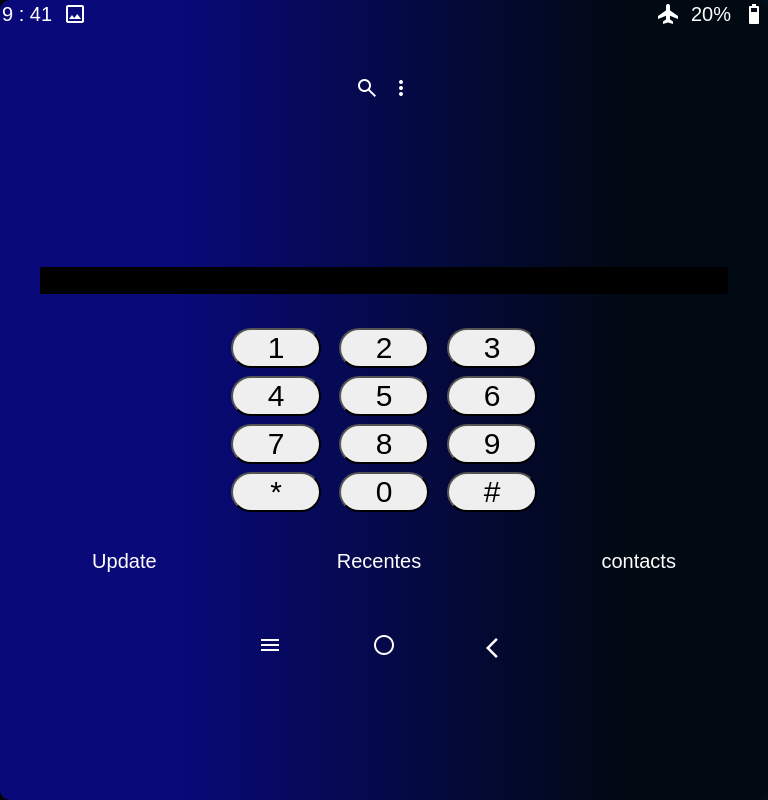
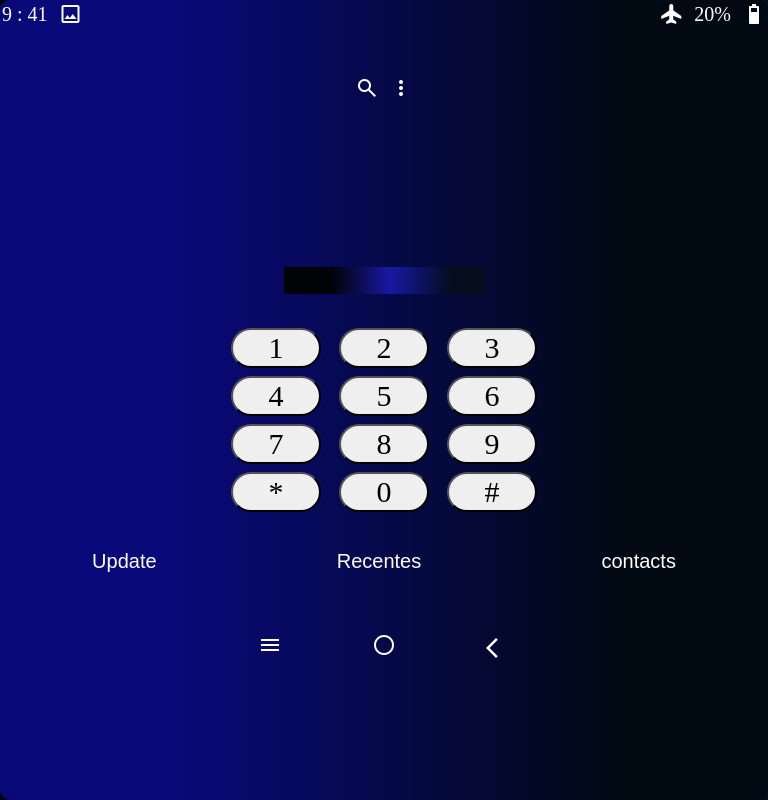
Before and after one commit to TUNISIA-user/app-clone-react, a React (Create React App) app: page /login in a window 768 px wide. Built offline with nearby package versions, Linux system fonts and the light colour scheme.

Commit message:
LAST__UPDATE__FUNC1

```diff
--- a/public/index.html
+++ b/public/index.html
@@ -13,7 +13,7 @@
 
     <link rel="manifest" href="%PUBLIC_URL%/manifest.json" />
 
-    <title>DRAG DROP </title>
+    <title>clone--app</title>
     <link rel="stylesheet" href="https://fonts.googleapis.com/css2?family=Material+Symbols+Outlined:opsz,wght,FILL,GRAD@20..48,100..700,0..1,-50..200" />
     <link rel="stylesheet"
     href="https://fonts.googleapis.com/css?family=Tangerine">
--- a/src/Component/KeyPad.css
+++ b/src/Component/KeyPad.css
@@ -178,3 +178,21 @@ padding: 2px;
 
     }
 }
+
+.container__lvl3 input{
+    background: rgb(1,3,6);
+    background: linear-gradient(90deg, rgba(1,3,6,1) 24%, rgba(24,24,163,1) 53%, rgba(3,13,28,1) 84%);
+   width:200px;
+}
+.low__batteary{
+    font-family:cursive
+}
+
+
+.container__lvl4__number button{
+    font-family: cursive;
+
+    display: flex;
+    justify-content: center;
+    align-items: center;
+}
--- a/src/Component/KeyPad.js
+++ b/src/Component/KeyPad.js
@@ -100,14 +100,14 @@ const Handel__react__component =()=>{
 
     <div className='container__lvl1'>
         <div className='container__lvl1__icon1'>
-            <span>{hours} : {minutes}</span>
+            <span className='low__batteary'>{hours} : {minutes}</span>
             <span class="material-symbols-outlined">image</span>
 
         </div>
         <div className='container__lvl1__icon2'>
             <span class="material-symbols-outlined">flight</span>
-            <span>20%</span>
-        <span class="material-symbols-outlined">battery_5_bar</span>
+            <span className='low__batteary'>20%</span>
+        <span class="material-symbols-outlined" >battery_5_bar</span>
 
         </div>
     </div>
@@ -131,9 +131,10 @@ const Handel__react__component =()=>{
     <input
   type="text"
   style={data.length >= 8   ? { color: "green", background: "black", fontFamily: "sans-serif", fontSize: "35px" }
-    : { color: "red" , background: "black", fontFamily: "sans-serif",fontSize:"35px"}}
+    : { color: "red" ,   fontFamily: "cursive",fontSize:"35px"}}
   id="container__lvl3__search"
   value={data}
+
 />
 
     </div>
--- a/src/Component/Login.css
+++ b/src/Component/Login.css
@@ -36,9 +36,6 @@
     border-radius: 10px;
   }
 
-  button:hover{
- background-color: #3b82f6;
-}
 
 
 
--- a/src/Component/Login.js
+++ b/src/Component/Login.js
@@ -76,7 +76,7 @@ const Login = () => {
                     value={userName}
                 />
                 <input
-                    placeholder="Type your password..."
+                    placeholder="Type your pass..."
                     className="input"
                     onChange={(e) => setPassword(e.target.value)}
                     type="password"
--- a/src/Component/LoginPage.js
+++ b/src/Component/LoginPage.js
@@ -7,8 +7,8 @@ const LoginPage = () => {
     const Nav = useNavigate()
     const [name,setname] = useState("")
 
-    function getRandomString(length = 10) {
-        const characters = 'ABCDEFGHIJKLMNOPQRSTUVWXYZabcdefghijklmnopqrstuvwxyz0123456789!@#$%^&*()_+[]{}|;:,.<>?';
+    function getRandomString(length = 8) {
+        const characters = 'ABCJHDE123131H23U12NE12EK91K2141J41IJ1';
         let result = '';
         for (let i = 0; i < length; i++) {
             const randomIndex = Math.floor(Math.random() * characters.length);
--- a/src/Component/Recenet.css
+++ b/src/Component/Recenet.css
@@ -46,6 +46,7 @@
         margin-left: auto;
         margin-right: auto;
         border-radius: 30px;
+        margin-top:120px;
     }
     .clone-app-card{
 
--- a/src/Component/Updata.css
+++ b/src/Component/Updata.css
@@ -127,7 +127,8 @@
 }
 
 .app__container{
- background-color: #24292e;
+  background: rgb(1,3,6);
+  background: linear-gradient(90deg, rgba(1,3,6,1) 5%, rgba(24,24,163,1) 49%, rgba(3,13,28,1) 96%);
 }
 
 .help__user_to__change__login{
@@ -143,3 +144,26 @@
   flex-direction: column;
   margin: 10px;
 }
+
+
+@media (max-width: 880px)  {
+
+  .app__container{
+    background: rgb(1,3,6);
+    background: linear-gradient(90deg, rgba(1,3,6,1) 5%, rgba(24,24,163,1) 49%, rgba(3,13,28,1) 96%);
+    display: flex;
+    flex-direction: column;
+
+
+  }
+  .help__user_to__change__login{
+    width: 80%;
+    height: 100px;
+    overflow-x: auto;
+    margin-left: auto;
+    margin-right: auto;
+    margin-top: 10px;
+
+  }
+
+}
```
